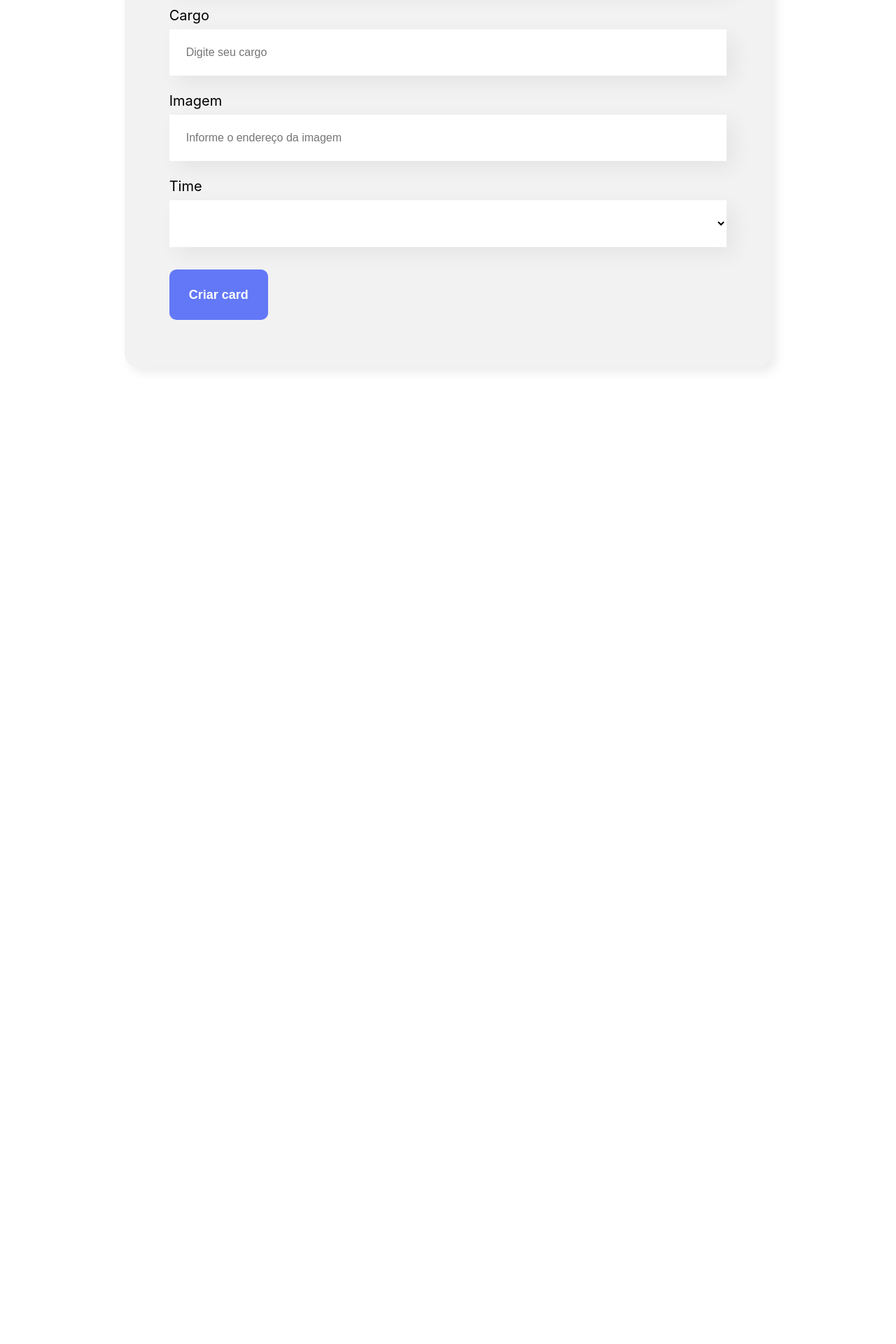
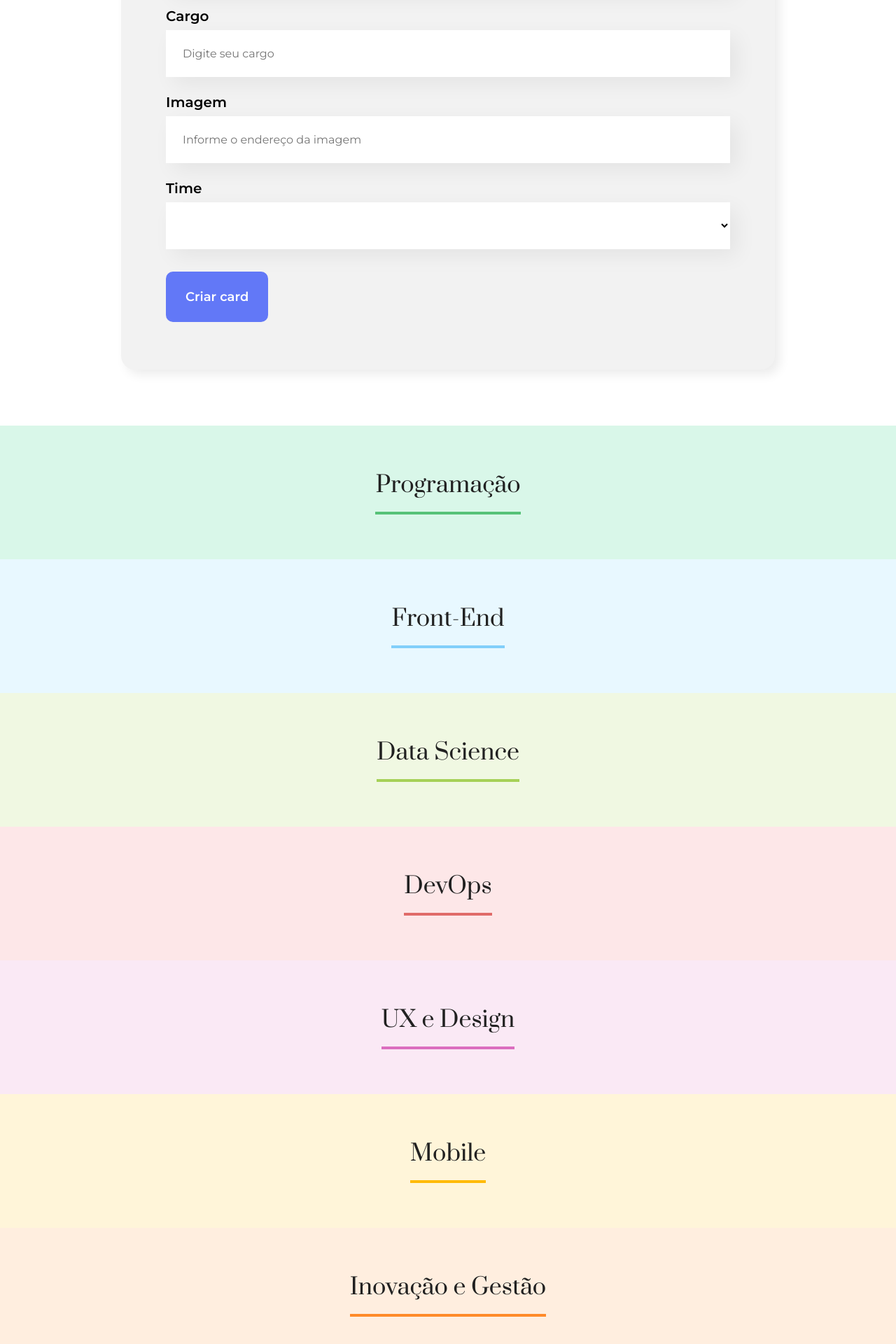
Before and after one commit to lucassmaniotto/React-Cursos, a React (Create React App) app in the folder ReactJS/organo/: page / in a window 1280 px wide. Shown: the part 822-2742 px from the top of the page at 70% size. Before the commit the page ends 1427 px from the top, so only its background shows below. Built offline with nearby package versions, Linux system fonts and the light colour scheme.

Commit message:
Criando componentes que manipulam CSS

```diff
--- a/ReactJS/organo/public/index.html
+++ b/ReactJS/organo/public/index.html
@@ -9,6 +9,9 @@
       content="Web site created using create-react-app"
     />
     <link rel="shortcut icon" href="favicon.ico" type="image/x-icon">
+    <link rel="preconnect" href="https://fonts.googleapis.com">
+    <link rel="preconnect" href="https://fonts.gstatic.com" crossorigin>
+    <link href="https://fonts.googleapis.com/css2?family=Montserrat:wght@400;600&family=Prata&display=swap" rel="stylesheet">
     <title>Organo</title>
   </head>
   <body>
--- a/ReactJS/organo/src/App.js
+++ b/ReactJS/organo/src/App.js
@@ -1,9 +1,47 @@
 import { useState } from "react";
 import Banner from "./components/Banner";
 import Form from "./components/Form";
-
+import Crew from "./components/Crew";
 
 function App() {
+
+  const crews = [
+    {
+      name: 'Programação',
+      primaryColor: '#57C278',
+      secondaryColor: '#D9F7E9',
+    },
+    {
+      name: 'Front-End',
+      primaryColor: '#82CFFA',
+      secondaryColor: '#E8F8FF',
+    },
+    {
+      name: 'Data Science',
+      primaryColor: '#A6D157',
+      secondaryColor: '#F0F8E2',
+    },
+    {
+      name: 'DevOps',
+      primaryColor: '#E06B69',
+      secondaryColor: '#FDE7E8',
+    },
+    {
+      name: 'UX e Design',
+      primaryColor: '#DB6EBF',
+      secondaryColor: '#FAE9F5',
+    },
+    {
+      name: 'Mobile',
+      primaryColor: '#FFBA05',
+      secondaryColor: '#FFF5D9',
+    },
+    {
+      name: 'Inovação e Gestão',
+      primaryColor: '#FF8A29',
+      secondaryColor: '#FFEEDF',
+    }
+  ];
 
   const [users, setUsers] = useState([]);
 
@@ -15,6 +53,16 @@ function App() {
     <div className="App">
       <Banner />
       <Form forRegisteredUser={user => forNewAddedUser(user)}/>
+
+      {crews.map (crew => (
+        <Crew
+          key={crew.name}
+          name={crew.name}
+          primaryColor={crew.primaryColor}
+          secondaryColor={crew.secondaryColor}
+        />
+      ))}
+
     </div>
   );
 }
--- a/ReactJS/organo/src/components/Button/index.css
+++ b/ReactJS/organo/src/components/Button/index.css
@@ -4,6 +4,8 @@
     border-radius: 10px;
     border: none;
     color: #fff;
+    font-family: 'Montserrat';
+    font-style: normal;
     font-weight: 700;
     font-size: 18px;
     line-height: 24px;
--- /dev/null
+++ b/ReactJS/organo/src/components/Crew/index.css
@@ -0,0 +1,15 @@
+.crew__section {
+    text-align: center;
+    padding: 32px 0;
+}
+
+.crew__title {
+    font-family: 'Prata';
+    font-weight: 400;
+    font-size: 32px;
+    line-height: 43px;
+    color: #212121;
+    border-bottom: 4px solid;
+    padding-bottom: 16px;
+    display: inline-block;
+}
--- /dev/null
+++ b/ReactJS/organo/src/components/Crew/index.js
@@ -0,0 +1,16 @@
+import './index.css';
+
+const Crew = (props) => {
+
+    const cssPrimaryColor = { backgroundColor: props.secondaryColor };
+    const cssSecondaryColor = { borderBottomColor: props.primaryColor };
+
+    return (
+        <section className="crew__section" style={cssPrimaryColor}>
+            <h3 className="crew__title" style={cssSecondaryColor}>{props.name}</h3>
+        </section>
+    );
+
+}
+
+export default Crew;
--- a/ReactJS/organo/src/components/Form/index.css
+++ b/ReactJS/organo/src/components/Form/index.css
@@ -10,10 +10,13 @@
     padding: 36px 64px;
     box-shadow: 7px 7px 15px rgba(0, 0, 0, 0.08);
     border-radius: 20px;
+    font-family: 'Montserrat';
+    font-weight: 600;
 }
 
 .section__form-title {
     font-weight: 400;
     font-size: 32px;
     line-height: 43px;
+    font-family: 'Prata', serif;
 }
--- a/ReactJS/organo/src/components/Input/index.css
+++ b/ReactJS/organo/src/components/Input/index.css
@@ -14,6 +14,9 @@
     mix-blend-mode: normal;
     width: 100%;
     border: none;
+    font-family: 'Montserrat';
+    font-style: normal;
+    font-weight: 400;
     font-size: 16px;
     padding: 24px;
     box-sizing: border-box;
```
